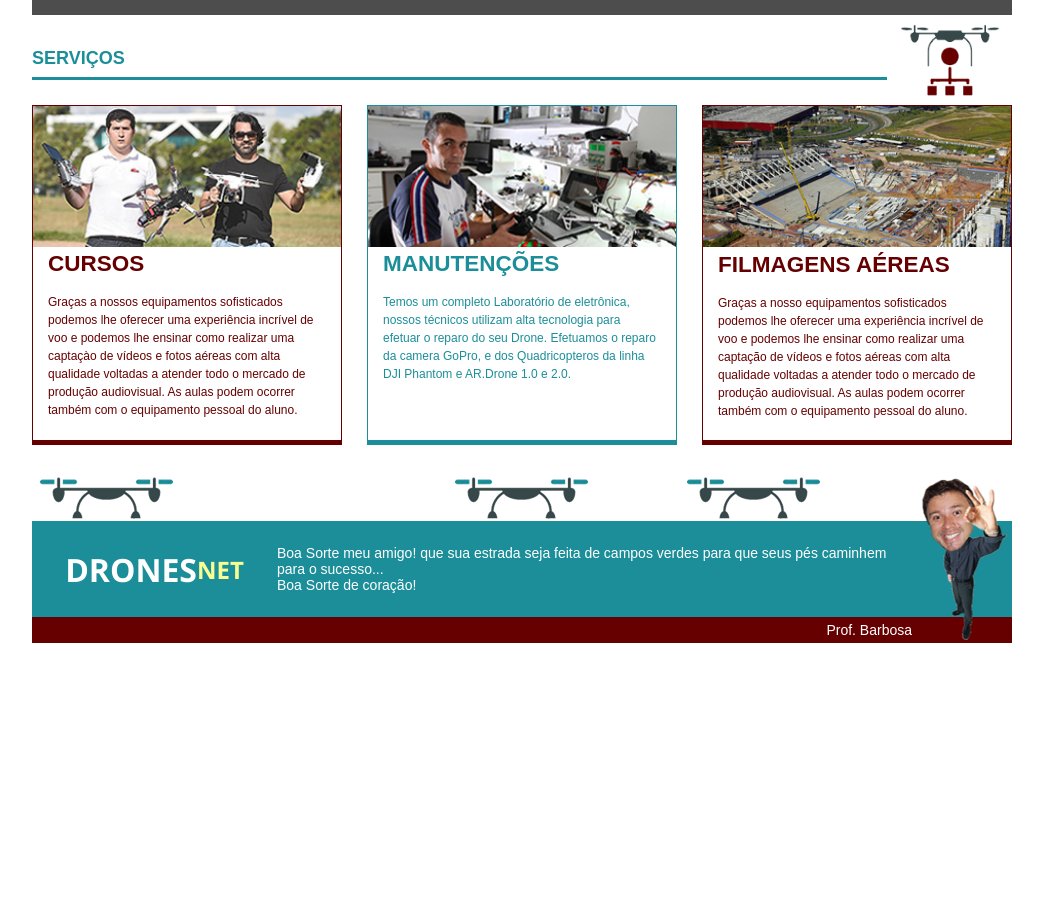
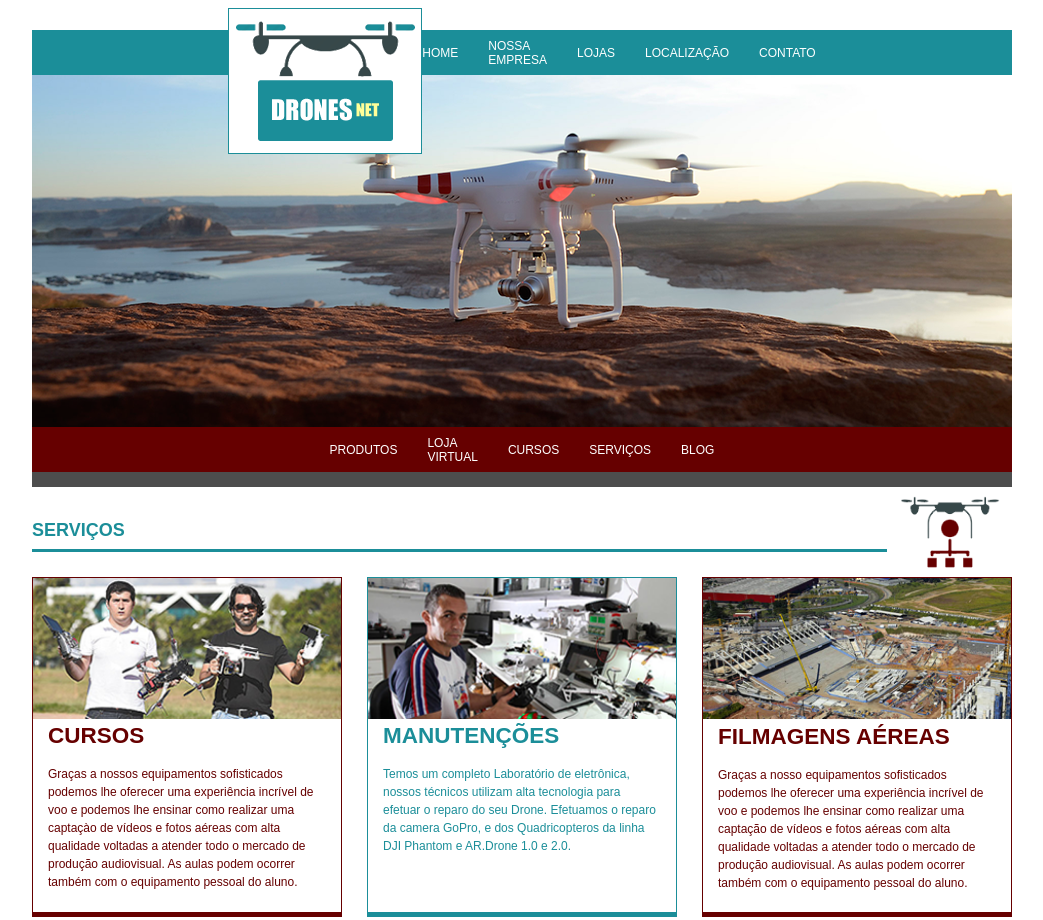
Before and after one commit to OZimbres/FIAP-Cap5-Grupo2, a plain HTML site: page index.html in a window 1280 px wide. Shown: the top 920 px of the page, without its empty margins (118-1161 px from the left). Before the commit the page ends 800 px from the top, so only its background shows below. Drawn offline with Linux system fonts and the light colour scheme.

Commit message:
Adicionando header do Diego

```diff
--- a/index.html
+++ b/index.html
@@ -9,6 +9,36 @@
 </head>
 
 <body>
+    <header>
+        <nav id="logo-menu" class="nav1">
+            <div class="logo">
+                <img src="./img/logo.fw.png" alt="Drones Net Logo">
+            </div>
+
+            <ul class="menu-nav1">
+                <li class="hover1"><a href="#">HOME</a></li>
+                <li class="hover1"><a href="#">NOSSA<br>EMPRESA</a></li>
+                <li class="hover1"><a href="#">LOJAS</a></li>
+                <li class="hover1"><a href="#">LOCALIZAÇÃO</a></li>
+                <li class="hover1"><a href="#">CONTATO</a></li>
+            </ul>
+        </nav>
+
+        <figure class="banner">
+            <img src="./img/banner.fw.png" alt="Banner">
+        </figure>
+
+        <nav class="nav2">
+            <ul class="menu-nav2">
+                <li class="hover2"><a href="#">PRODUTOS</a></li>
+                <li class="hover2"><a href="#">LOJA<br>VIRTUAL</a></li>
+                <li class="hover2"><a href="#">CURSOS</a></li>
+                <li class="hover2"><a href="#">SERVIÇOS</a></li>
+                <li class="hover2"><a href="#">BLOG</a></li>
+            </ul>
+        </nav>
+    </header>
+
     <main>
         <section class="servicos">
             <div class="barra-cinza"></div>
--- a/styles.css
+++ b/styles.css
@@ -1,3 +1,4 @@
+/*-----===| UNIVERSAL |===-----*/
 *{
     margin: 0;
     padding: 0;
@@ -16,6 +17,82 @@ html{
     display: flex;
     align-items: flex-start;
     justify-content: center;
+}
+
+/*-----===| HEADER |===-----*/
+/*---| Todos que usam 'display: flex'*/
+.nav1, .banner, .nav2, .menu-nav1, .menu-nav2, .hover1, .hover2{
+    display: flex; /*permite uso das propriedades flexbox: justify-content e align items*/
+    align-items: center; /*alinha verticalmente o logo e o menu*/
+    justify-content: center; /*separa o logo e o menu*/
+}
+header{
+    width: 980px; /*largura do box content, sem contar padding e border*/
+    margin: 30px 0 0 0; /*valores em sentido horário; 20px para margem superior; valor auto renderiza automaticamente margens laterais, para centralizar conteúdo; valor 0 para bottom=0*/
+}
+
+.nav1{
+    background-color: #1b8e99; /*cor de fundo para o menu inferior*/
+    padding: 0 10px; /*espaçamento interno entre itens no cabeçalho */
+    height: 45px; /*define altura do box*/
+    position: relative; /*permite alterar posicionamento; necessário para z-index*/
+    z-index: 2; /*define profundidade; valor maior que menu azul e banner*/
+}
+
+.banner{
+    height: auto;
+    width: 100%;
+}
+.banner img{
+    width: 100%;
+}
+
+.nav2{
+    background-color: #660000; /* Cor de fundo para o cabeçalho e o menu secundário */
+    padding: 0 10px; /* Espaçamento interno no cabeçalho */
+    height: 45px; /*define altura do box*/
+}
+
+.logo img{
+    width: 194px; /* Largura do logo */
+    height: 146px; /* Altura do logo */
+    position: relative;
+    z-index: 1; /*define profundidade; valor menor que logo*/
+    translate: 0 30px; /*desloca 0 no eixo horizontal e 30px no eixo vertical*/
+}
+
+.menu-nav1, .menu-nav2{
+    height: 45px; /*define altura para texto, igual à altura do box, para aplicar align-itens*/
+    gap: 30px; /* Espaço entre os itens do menu; propriedade do display grid, aplicável ao flexbox */
+    list-style: none; /*remove bullet points*/
+    padding: 0; /*reseta padding para zero*/
+    margin: 0;  /*reseta margin para zer0*/
+}
+
+.hover1{}
+.hover1:hover{
+    height: 55px; /*altura 10px maior do que box, para dar efeito de overflow/transbordamento*/
+    padding: 0 5px 0 5px;/*aumenta  área de padding à esquerda e à direita, mas está empurrando os elementos circundantes*/
+    margin: -5px; /*evita deslocamento lateral dos elementos ao redor após aumento do padding, mas cria um problema no eixo vertical*/
+    background-color: #92c9ce; /*cor de fundo do hover*/
+}
+
+.hover2{}
+.hover2:hover{
+    height: 55px; /*altura 10px maior do que box, para dar efeito de overflow/transbordamento*/
+    padding: 0 5px 0 5px; /*aumenta  área de padding à esquerda e à direita, mas está empurrando os elementos circundantes*/
+    margin: -5px; /*evita deslocamento lateral dos elementos ao redor após aumento do padding, mas cria um problema no eixo vertical*/
+    background-color: white; /*cor de fundo do hover*/
+    font-weight: bold /*negrito*/
+}
+
+.hover1 a, .hover2 a {
+    color: white; /* Cor do texto dos links */
+    text-decoration: none; /* Remove o sublinhado dos links */
+    font-size: 12px; /* Tamanho da fonte dos links */
+}
+.hover2:hover a{
+    color: #660000; /*sobreposição à regra herdade de .hover1 a, .hover2 a*/
 }
 
 /*-----===| SERVICOS |===-----*/
```
